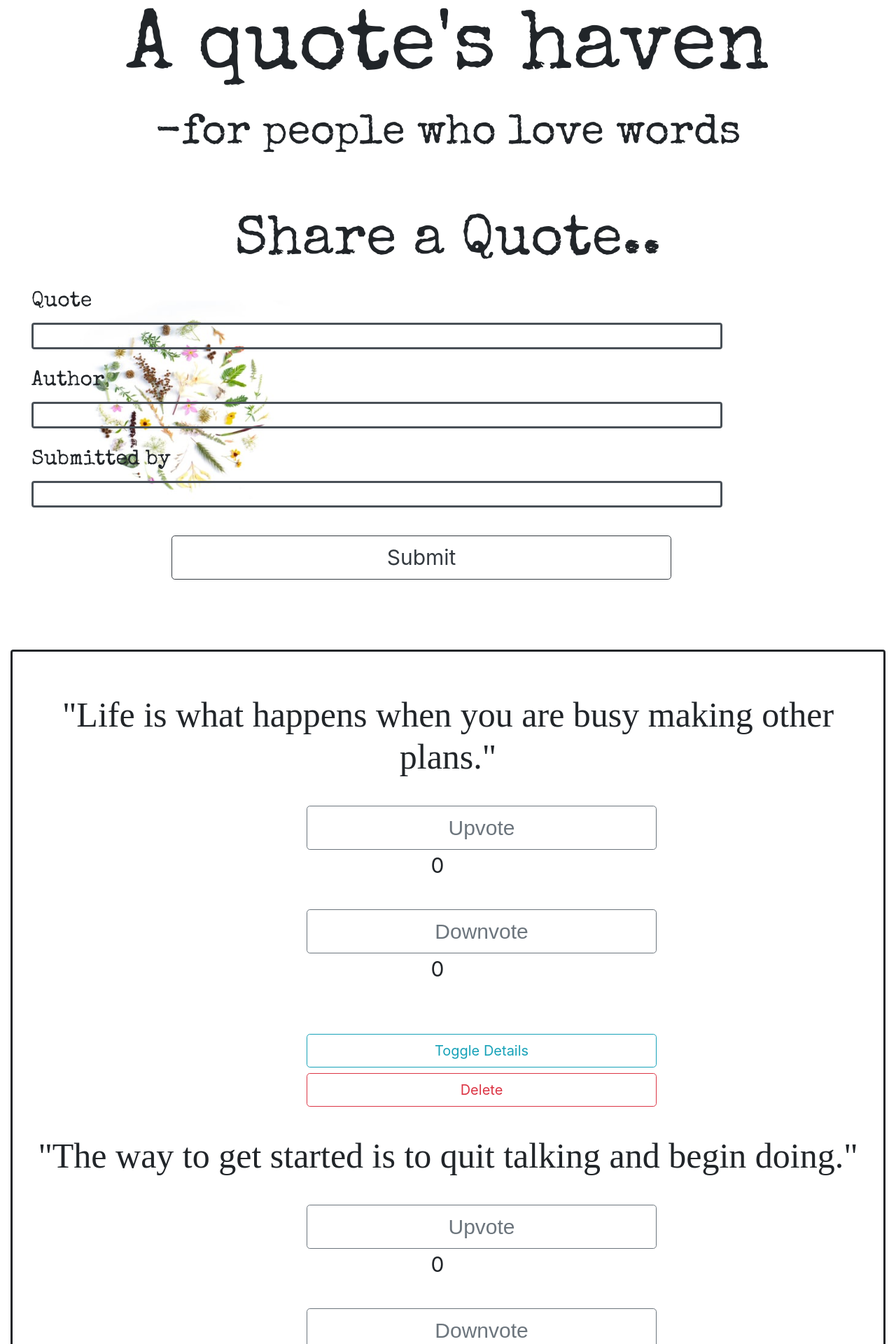
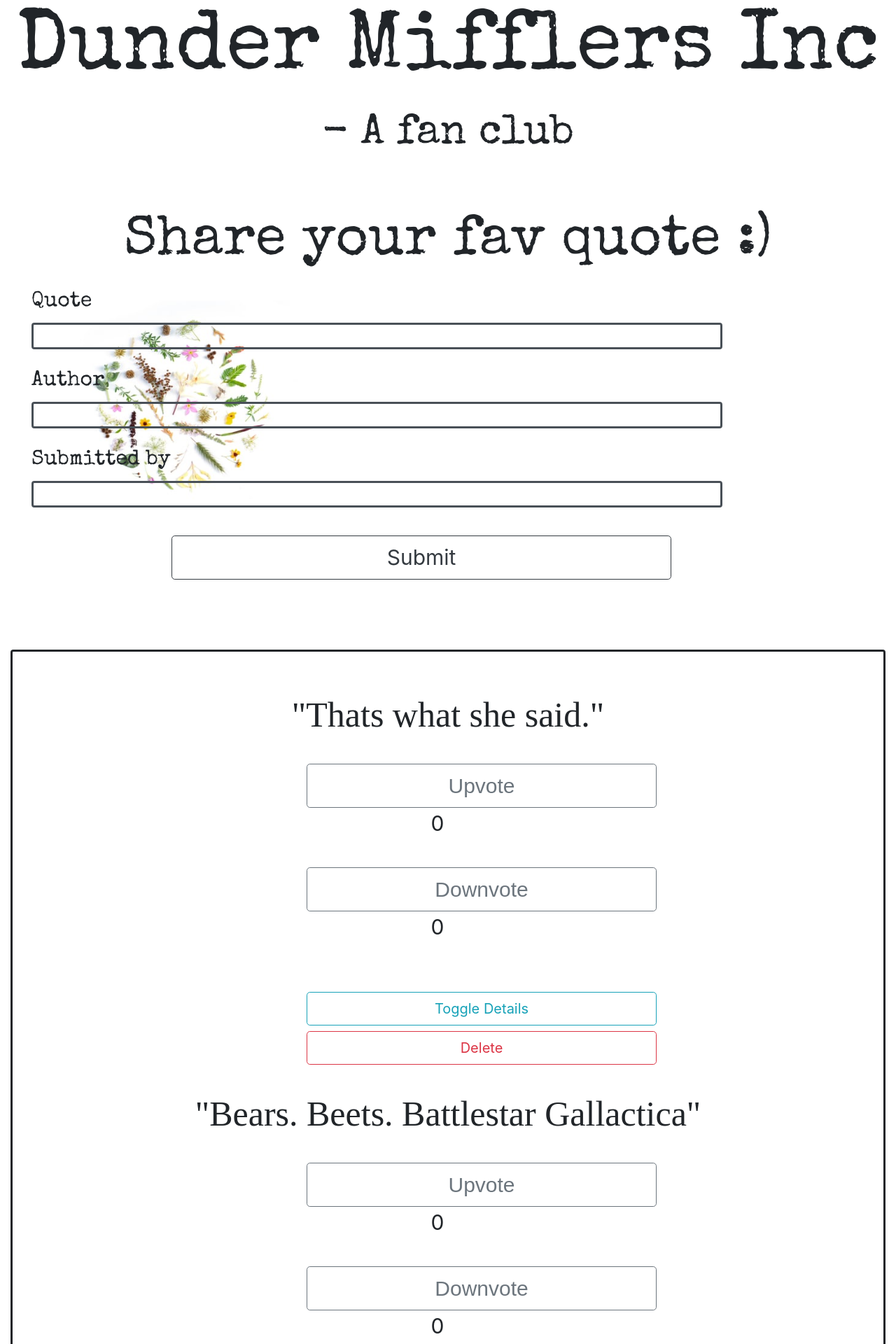
Before and after one commit to brenda-wanjiku/dunderQuotes, an Angular app: page / in a window 1280 px wide. Shown: the top 1920 px of the page at 70% size. Built offline with nearby package versions, Linux system fonts and the light colour scheme; a web font is replaced by a local one.

Commit message:
Editing features

```diff
--- a/src/app/quote-form/quote-form.component.html
+++ b/src/app/quote-form/quote-form.component.html
@@ -2,7 +2,7 @@
     <form (ngSubmit)='publishQuote()' #quoteForm='ngForm' >
 
         <div>
-            <h3 class="text-center">Share a Quote..</h3>
+            <h3 class="text-center">Share your fav quote :)</h3>
             <div class="form-group row">
                 <label for="poem" class="col-md-4 col-form-label"> Quote</label>
                 <div class="col-sm-10">
--- a/src/app/quote/quote.component.html
+++ b/src/app/quote/quote.component.html
@@ -1,6 +1,6 @@
 <div class="container-fluid" id ="formEdit">
-    <h1 class="card-title">A quote's haven</h1>
-    <h5> -for people who love words </h5>
+    <h1 class="card-title">Dunder Mifflers Inc</h1>
+    <h5> - A fan club</h5>
       <div class="col-md-12">
             <app-quote-form (emitQuote)="addNewQuote($event)"></app-quote-form>
         </div>
--- a/src/app/quote/quote.component.ts
+++ b/src/app/quote/quote.component.ts
@@ -9,9 +9,15 @@
 export class QuoteComponent implements OnInit {
 
  quotes: Quote [] = [
-  new Quote('Life is what happens when you are busy making other plans.', ' John Lennon', 'Daniel Kirunde', new Date (2013, 9, 5)),
-  new Quote('The way to get started is to quit talking and begin doing.', 'Walt Disney', 'Jesse James', new Date (2012, 6, 24)),
-  new Quote('If you look at what you have in life, you will always have more. If you look at what you do not have in life, you will never have enough.', 'Oprah Winfrey', 'Ashley Kahindi',new Date(2010, 9, 7))
+  new Quote('Thats what she said.', 'Micheal Scott', 'Martin Waweru',new Date(2010, 4, 7)),
+  new Quote('Bears. Beets. Battlestar Gallactica', 'Jim Halpert', 'Martin Waweru',new Date(2001, 3, 7)),
+  new Quote('You couldnt handle my undivided attention.', 'Dwight Shrute', 'Daniel Kirunde', new Date (2011, 24, 5)),
+  new Quote('If I dont have some cake soon. I might die.', 'Stanley Hudson', 'Jesse James', new Date (2012, 6, 24)),
+  new Quote('I saved a life. My own. Am I a hero? I really can not say, but yes.', 'Oprah Winfrey', 'Ashley Kahindi',new Date(2010, 9, 7)),
+  new Quote('I talk a lot so I have learned to just tune myself out', 'Kelly Kapoor', 'Ben Koi',new Date(2010, 9, 7)),
+  new Quote('Identity theft is not a joke. Jim', 'Dwight Shrute', 'Mercy Kate',new Date(2019, 9, 7)),
+  new Quote('If you pray enough, you can turn yourself into a cat person', 'Angela Kinsey', 'Faith Wanjiru',new Date(1997, 9, 4)),
+  new Quote('I would not miss it for the world. But if something else came up I would definitely not go.', 'Michael Scott', 'Ashley Kahindi',new Date(2002, 9, 7))
 ]
  addNewQuote(newPublish){
    this.quotes.unshift(newPublish)
```
